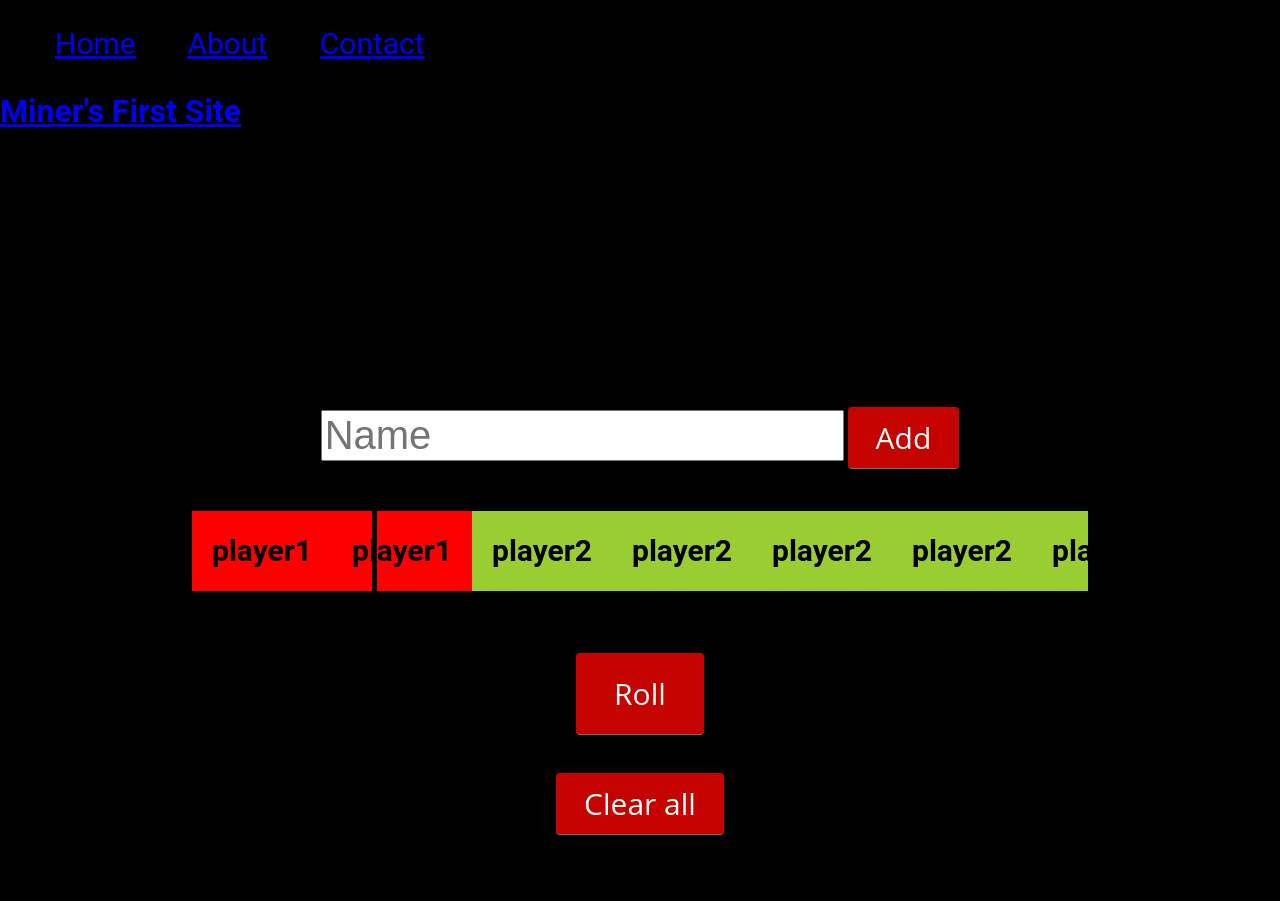
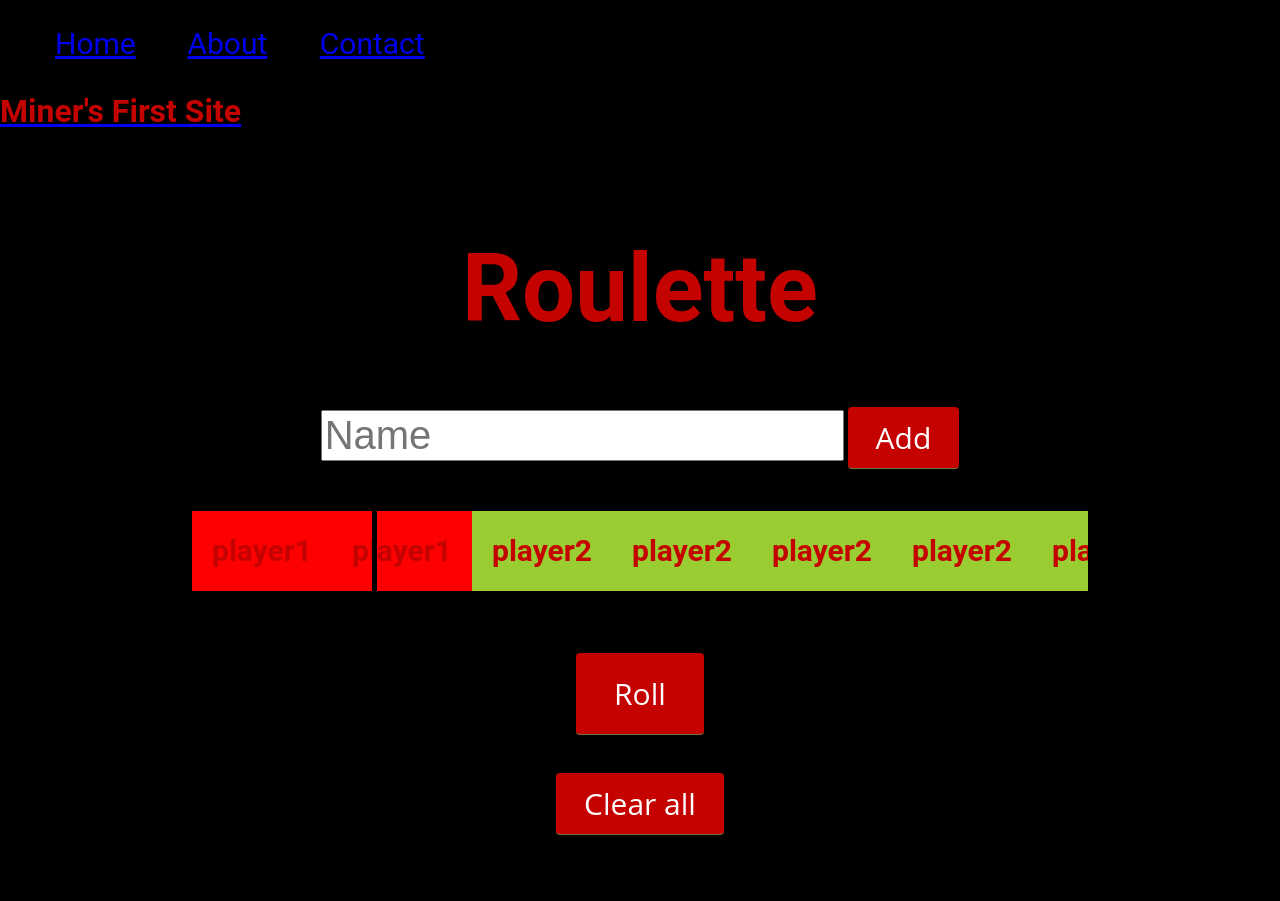
Before and after one commit to MinerBryan/mineshaft, a Jekyll site: the page built from _posts/2020-11-12-roulette.md, in a window 1280 px wide. Built offline with Jekyll 4.4.1, drawn with Linux system fonts in a browser that asks for light colours.

Commit message:
Update roulette.css

```diff
--- a/css/roulette.css
+++ b/css/roulette.css
@@ -9,6 +9,10 @@ body, html {
     display: flex;
     align-content: center;
     justify-content: center;
+}
+
+h1,h2,h3,h4,h5,h6 {
+	color: #c40300;
 }
 
 input[type=number]{
```
